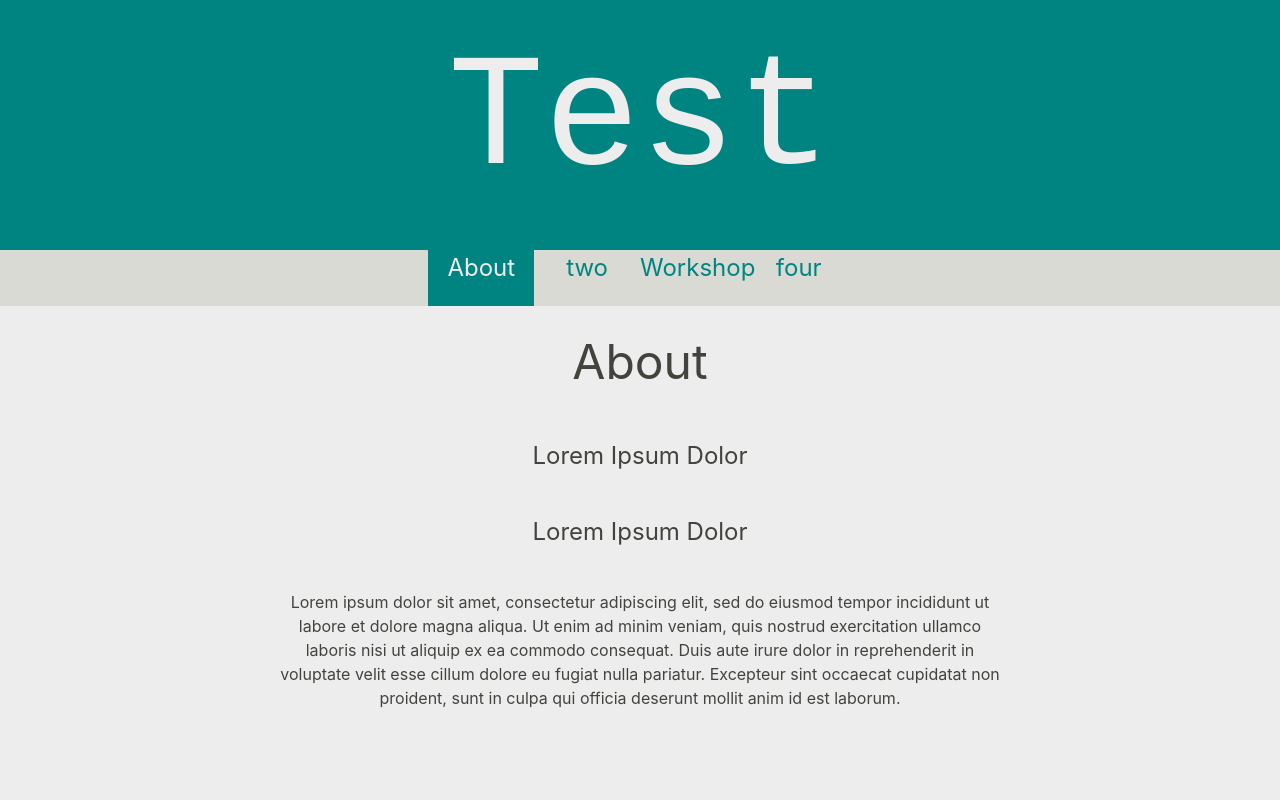
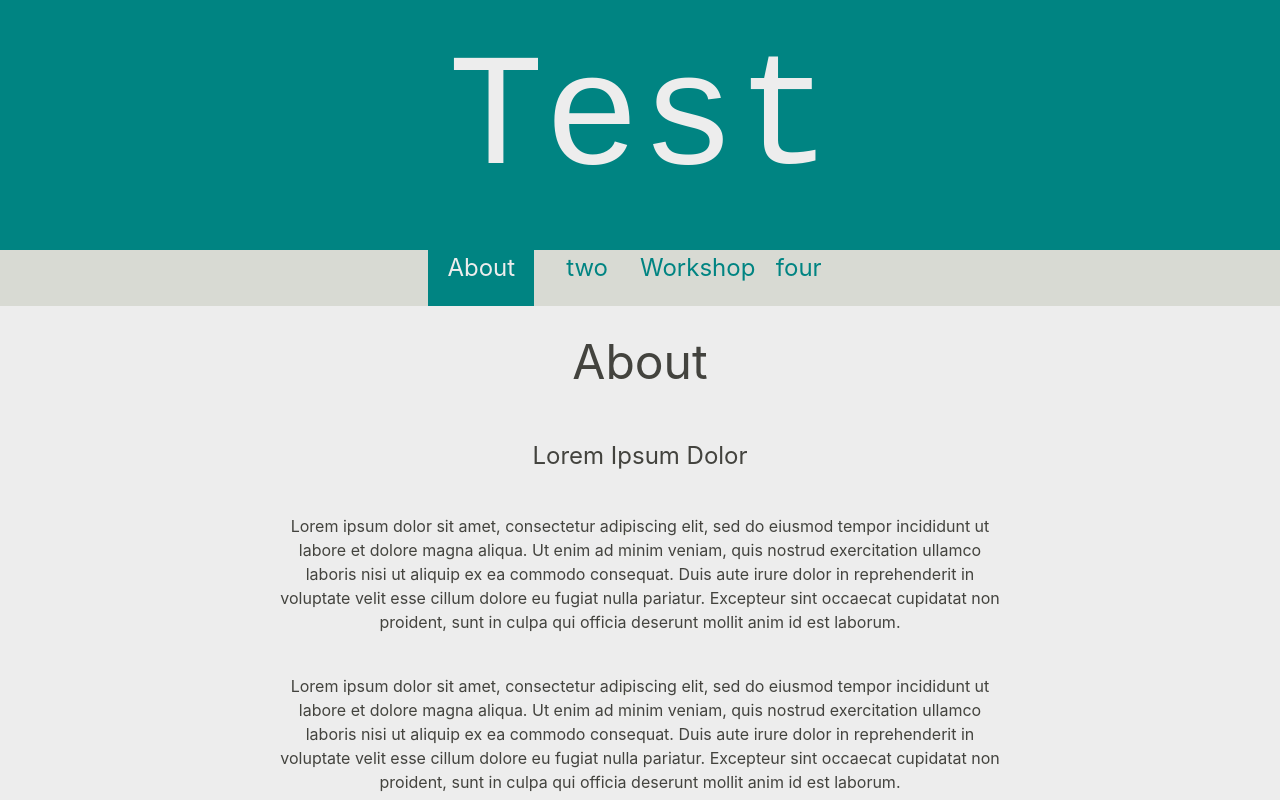
Before and after one commit to lewisdean731/lewisdean-dot-me, a React (Create React App) app: page / in a window 1280 px wide. Both pictures are taken after a click on the link "About". Shown: the top 800 px of the page. Built offline with nearby package versions, Linux system fonts and the light colour scheme.

Commit message:
Texts take props.children instead of specific prop

```diff
--- a/src/components/Texts/TextHeader/TextHeader.js
+++ b/src/components/Texts/TextHeader/TextHeader.js
@@ -4,7 +4,7 @@ import Classes from "./TextHeader.module.scss";
 const TextHeader = props => {
   return (
     <div>
-      <p className={Classes.TextSubheader}>{props.text}</p>
+      <p className={Classes.TextSubheader}>{props.children}</p>
     </div>
   );
 };
--- a/src/components/Texts/TextParagraph/TextParagraph.js
+++ b/src/components/Texts/TextParagraph/TextParagraph.js
@@ -4,7 +4,7 @@ import Classes from "./TextParagraph.module.scss";
 const TextSubheader = props => {
   return (
     <div>
-      <p className={Classes.TextSubheader}>{props.text}</p>
+      <p className={Classes.TextSubheader}>{props.children}</p>
     </div>
   );
 };
--- a/src/components/Texts/TextSubheader/TextSubheader.js
+++ b/src/components/Texts/TextSubheader/TextSubheader.js
@@ -4,7 +4,7 @@ import Classes from "./TextSubheader.module.scss";
 const TextSubheader = props => {
   return (
     <div>
-      <p className={Classes.TextSubheader}>{props.text}</p>
+      <p className={Classes.TextSubheader}>{props.children}</p>
     </div>
   );
 };
--- a/src/containers/Layout/About/About.js
+++ b/src/containers/Layout/About/About.js
@@ -10,26 +10,51 @@ const about = () => {
     <Aux>
       <Row>
         <Col>
-          <TextHeader text={"About"} />
+          <TextHeader>About</TextHeader>
         </Col>
       </Row>
       <Row>
         <Col>
-          <TextSubheader text={"Lorem Ipsum Dolor"} />
+          <TextSubheader>Lorem Ipsum Dolor</TextSubheader>
         </Col>
       </Row>
       <Row>
         <Col>
-          <TextSubheader text={"Lorem Ipsum Dolor"} />
+          <TextParagraph>
+            Lorem ipsum dolor sit amet, consectetur adipiscing elit, sed do
+            eiusmod tempor incididunt ut labore et dolore magna aliqua. Ut enim
+            ad minim veniam, quis nostrud exercitation ullamco laboris nisi ut
+            aliquip ex ea commodo consequat. Duis aute irure dolor in
+            reprehenderit in voluptate velit esse cillum dolore eu fugiat nulla
+            pariatur. Excepteur sint occaecat cupidatat non proident, sunt in
+            culpa qui officia deserunt mollit anim id est laborum.
+          </TextParagraph>
         </Col>
       </Row>
       <Row>
         <Col>
-          <TextParagraph
-            text={
-              "Lorem ipsum dolor sit amet, consectetur adipiscing elit, sed do eiusmod tempor incididunt ut labore et dolore magna aliqua. Ut enim ad minim veniam, quis nostrud exercitation ullamco laboris nisi ut aliquip ex ea commodo consequat. Duis aute irure dolor in reprehenderit in voluptate velit esse cillum dolore eu fugiat nulla pariatur. Excepteur sint occaecat cupidatat non proident, sunt in culpa qui officia deserunt mollit anim id est laborum."
-            }
-          />
+          <TextParagraph>
+            Lorem ipsum dolor sit amet, consectetur adipiscing elit, sed do
+            eiusmod tempor incididunt ut labore et dolore magna aliqua. Ut enim
+            ad minim veniam, quis nostrud exercitation ullamco laboris nisi ut
+            aliquip ex ea commodo consequat. Duis aute irure dolor in
+            reprehenderit in voluptate velit esse cillum dolore eu fugiat nulla
+            pariatur. Excepteur sint occaecat cupidatat non proident, sunt in
+            culpa qui officia deserunt mollit anim id est laborum.
+          </TextParagraph>
+        </Col>
+      </Row>
+      <Row>
+        <Col>
+          <TextParagraph>
+            Lorem ipsum dolor sit amet, consectetur adipiscing elit, sed do
+            eiusmod tempor incididunt ut labore et dolore magna aliqua. Ut enim
+            ad minim veniam, quis nostrud exercitation ullamco laboris nisi ut
+            aliquip ex ea commodo consequat. Duis aute irure dolor in
+            reprehenderit in voluptate velit esse cillum dolore eu fugiat nulla
+            pariatur. Excepteur sint occaecat cupidatat non proident, sunt in
+            culpa qui officia deserunt mollit anim id est laborum.
+          </TextParagraph>
         </Col>
       </Row>
     </Aux>
```
